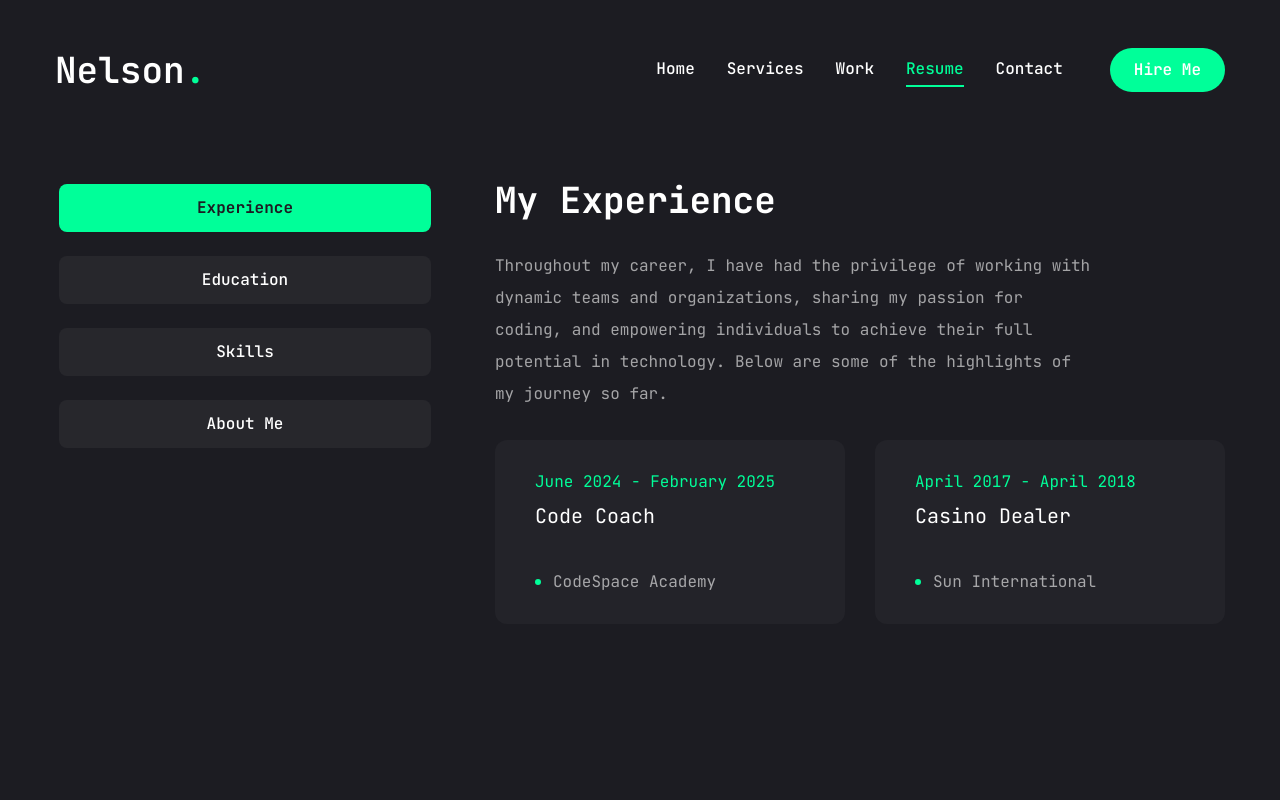
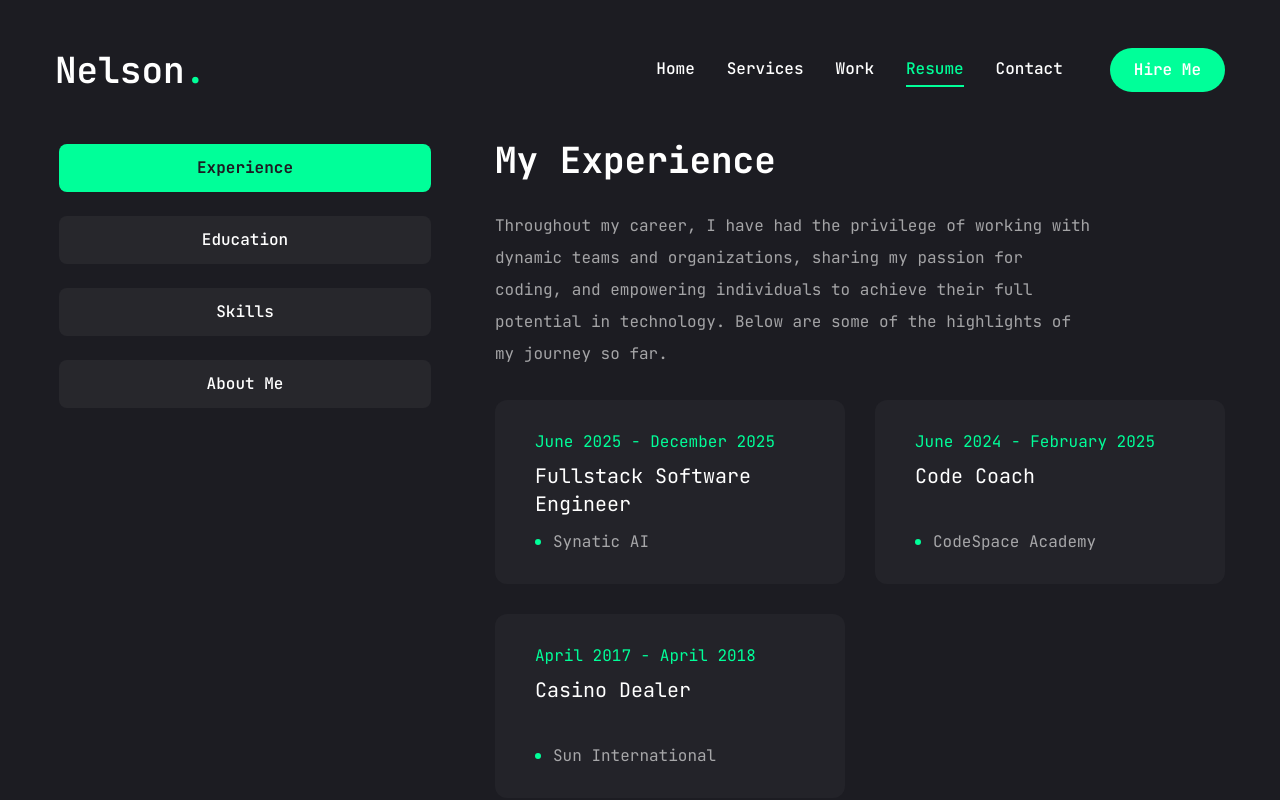
Before and after one commit to NelsonMALGAS/portfolio, a Next.js app: page /resume in a window 1280 px wide. Built offline with nearby package versions, Linux system fonts and the light colour scheme.

Commit message:
Update resumeInfo.ts

```diff
--- a/data/resumeInfo.ts
+++ b/data/resumeInfo.ts
@@ -40,6 +40,11 @@ const about = {
     description: "Throughout my career, I have had the privilege of working with dynamic teams and organizations, sharing my passion for coding, and empowering individuals to achieve their full potential in technology. Below are some of the highlights of my journey so far.",
     items: [
       {
+        company: "Synatic AI",
+        position: "Fullstack Software Engineer",
+        duration: "June 2025 - December 2025",
+      },
+     {
         company: "CodeSpace Academy",
         position: "Code Coach",
         duration: "June 2024 - February 2025",
```
